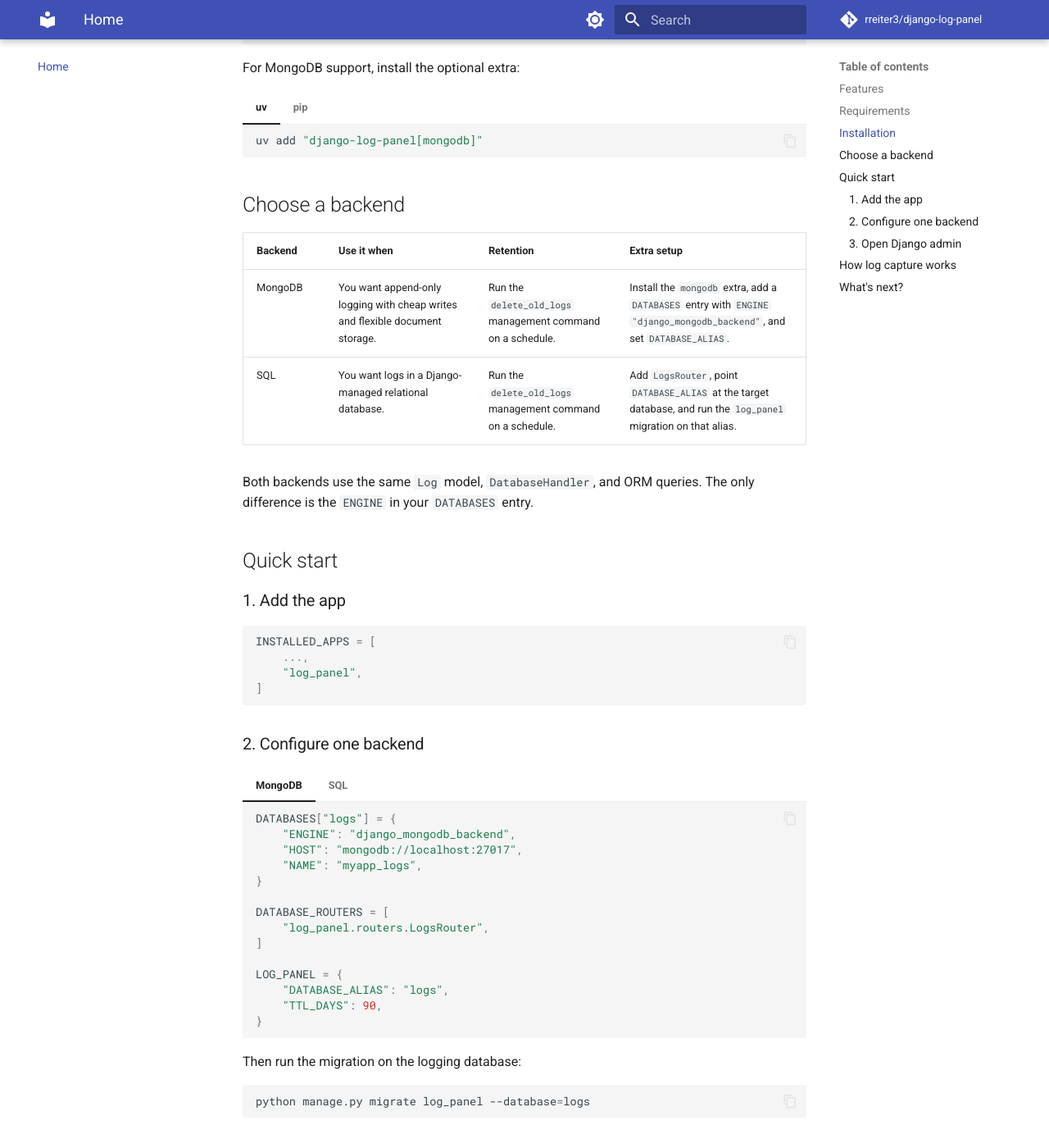
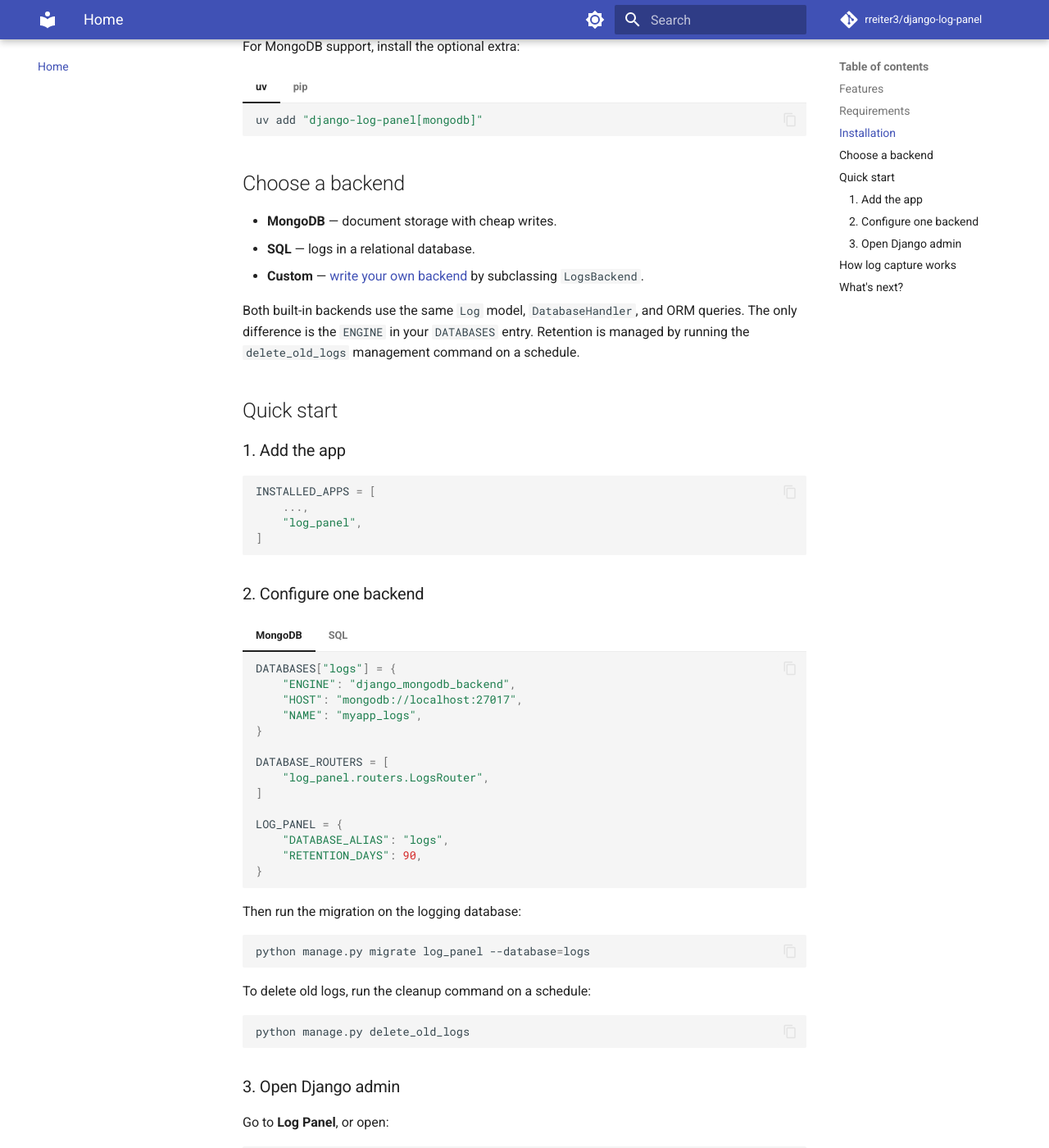
Before and after one commit to rreiter3/django-log-panel, an MkDocs documentation site: the page built from docs/index.md, in a window 1280 px wide and 1400 px high, scrolled down 2236 px. Shown: the whole window at 82% size. Built offline with MkDocs 1.6.1 and Material for MkDocs 9.7.7, drawn with Linux system fonts in a browser that asks for light colours; comment, search, counter and statistics services are not loaded; some of the changed text lies outside the part shown.

Commit message:
Add some additional examples to docs

````diff
--- a/docs/index.md
+++ b/docs/index.md
@@ -3,7 +3,7 @@
 [![PyPI](https://img.shields.io/pypi/v/django-log-panel)](https://pypi.org/project/django-log-panel/)
 [![Latest on Django Packages](https://img.shields.io/badge/Django_Packages-django--log--panel-8c3c26.svg)](https://djangopackages.org/packages/p/django-log-panel/)
 
-`django-log-panel` displays your Django logs inside Django admin as a per-logger status dashboard with searchable log entries and optional threshold alerts, without a separate service to run.
+`django-log-panel` displays your Django logs inside Django admin as a per-logger status dashboard with searchable log entries and optional threshold alerts.
 
 <p align="center">
   <a href="images/main.png">
@@ -72,12 +72,12 @@
 
 ## Choose a backend
 
-| Backend | Use it when | Retention | Extra setup |
-| ------- | ----------- | --------- | ----------- |
-| MongoDB | You want append-only logging with cheap writes and flexible document storage. | Run the `delete_old_logs` management command on a schedule. | Install the `mongodb` extra, add a `DATABASES` entry with `ENGINE` `"django_mongodb_backend"`, and set `DATABASE_ALIAS`. |
-| SQL | You want logs in a Django-managed relational database. | Run the `delete_old_logs` management command on a schedule. | Add `LogsRouter`, point `DATABASE_ALIAS` at the target database, and run the `log_panel` migration on that alias. |
+- **MongoDB** — document storage with cheap writes.
+- **SQL** — logs in a relational database.
+- **Custom** — [write your own backend](backends.md#custom-backend) by subclassing `LogsBackend`.
 
-Both backends use the same `Log` model, `DatabaseHandler`, and ORM queries. The only difference is the `ENGINE` in your `DATABASES` entry.
+Both built-in backends use the same `Log` model, `DatabaseHandler`, and ORM queries. The only difference is the `ENGINE` in your `DATABASES` entry. Retention is managed by running the `delete_old_logs` management command on a schedule.
+
 
 ## Quick start
 
@@ -107,7 +107,7 @@
 
     LOG_PANEL = {
         "DATABASE_ALIAS": "logs",
-        "TTL_DAYS": 90,
+        "RETENTION_DAYS": 90,
     }
     ```
 
@@ -129,7 +129,7 @@
 
     LOG_PANEL = {
         "DATABASE_ALIAS": "logs",
-        "TTL_DAYS": 90,
+        "RETENTION_DAYS": 90,
     }
     ```
 
@@ -139,12 +139,18 @@
 python manage.py migrate log_panel --database=logs
 ```
 
+To delete old logs, run the cleanup command on a schedule:
+
+```bash
+python manage.py delete_old_logs
+```
+
 ### 3. Open Django admin
 
-Go to **Application Logs**, or open:
+Go to **Log Panel**, or open:
 
 ```
-/admin/log_panel/panel/
+/admin/log_panel/log/
 ```
 
 Once configured, any standard Python logger that flows through the selected handler will show up in the panel.
````
Also changed, not shown: README.md (+1 -1 lines), docs/advanced.md (+2 -2 lines), docs/backends.md (+38 -4 lines), docs/configuration.md (+1 -1 lines), docs/development.md (+1 -1 lines), 5 other files.
